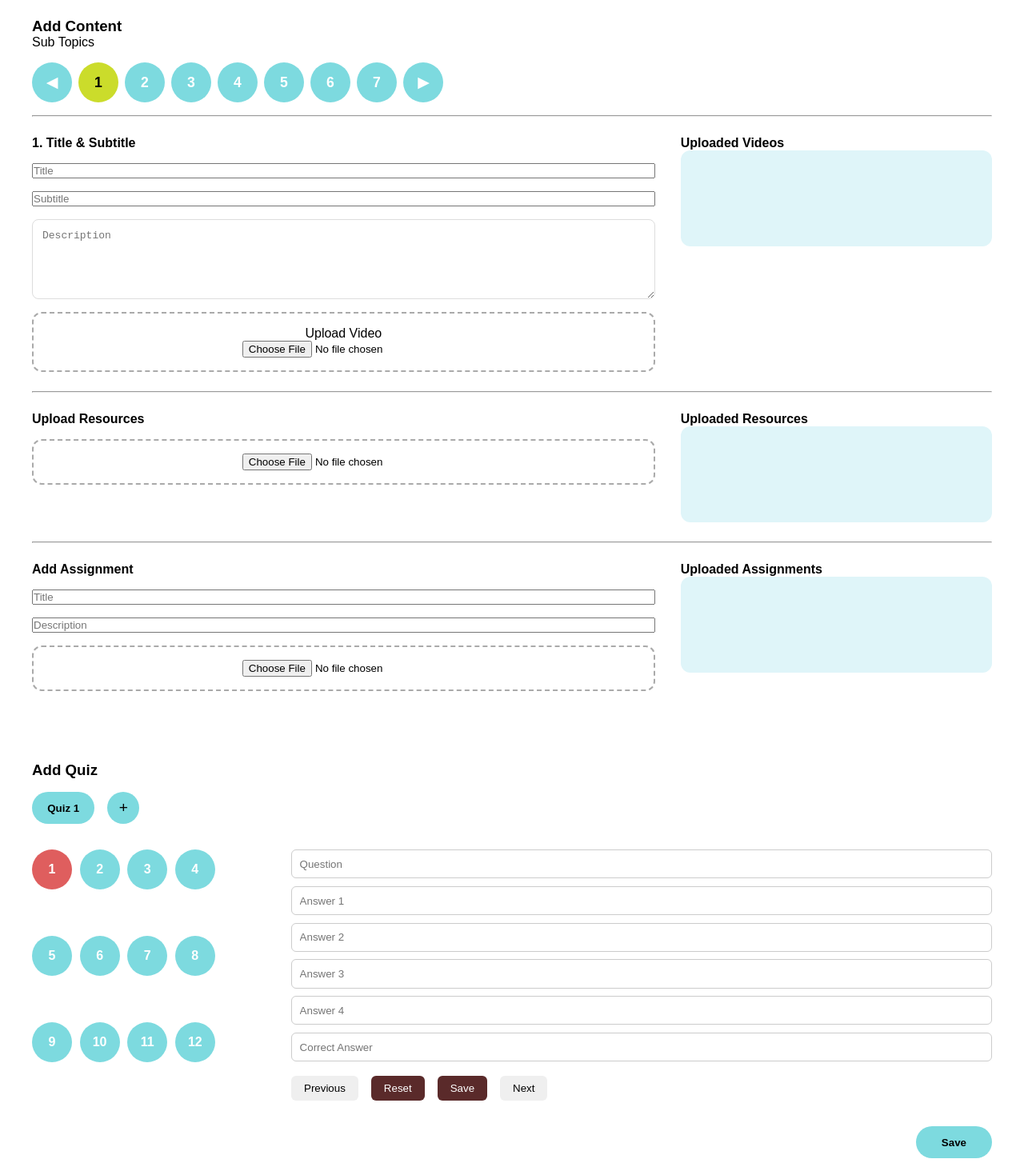
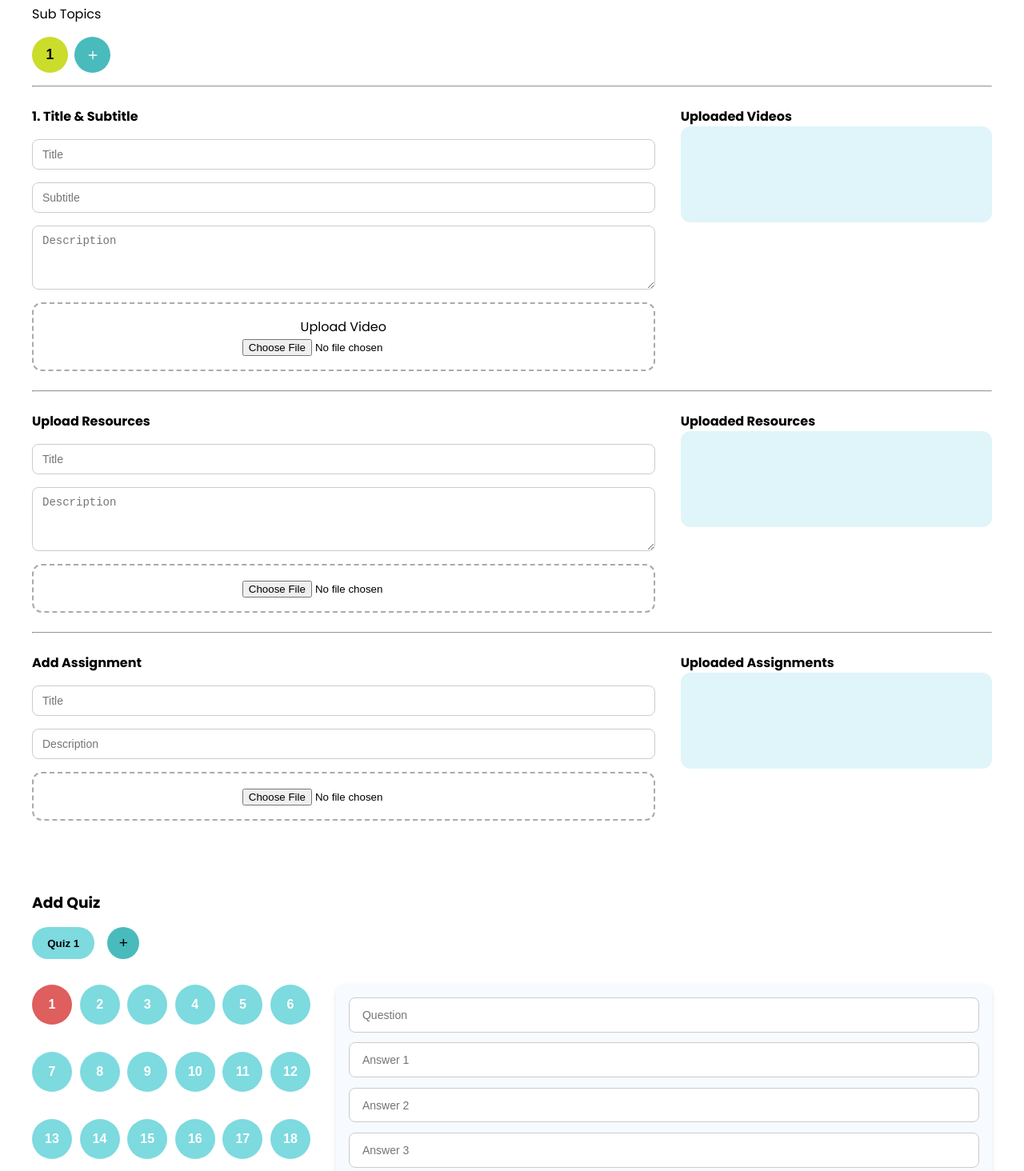
Before and after one commit to ayesh20/e-learn, a React (Vite) app in the folder frontend/: page /LectureOverview in a window 1280 px wide. Shown: the part 946-2410 px from the top of the page at 80% size. Built offline with nearby package versions, Linux system fonts and the light colour scheme; a web font is replaced by a local one.

Commit message:
Update frontend pages

```diff
--- a/frontend/src/components/AddContent/AddContent.jsx
+++ b/frontend/src/components/AddContent/AddContent.jsx
@@ -1,9 +1,11 @@
+// AddContent.js
 import React, { useState } from "react";
 import styles from "./AddContent.module.css";
-import { X } from "lucide-react";
+import { X, Edit, Plus } from "lucide-react";
 
 const AddContent = () => {
   const [page, setPage] = useState(1);
+  const [pages, setPages] = useState([1]);
   const [videoUploads, setVideoUploads] = useState([]);
   const [resourceUploads, setResourceUploads] = useState([]);
   const [assignmentUploads, setAssignmentUploads] = useState([]);
@@ -12,10 +14,11 @@
     const file = e.target.files[0];
     if (!file) return;
     const url = URL.createObjectURL(file);
+    const newItem = { url, name: file.name, title: file.name, description: "" }; // Added title & description
 
-    if (type === "video") setVideoUploads([...videoUploads, url]);
-    if (type === "resource") setResourceUploads([...resourceUploads, url]);
-    if (type === "assignment") setAssignmentUploads([...assignmentUploads, url]);
+    if (type === "video") setVideoUploads([...videoUploads, newItem]);
+    if (type === "resource") setResourceUploads([...resourceUploads, newItem]);
+    if (type === "assignment") setAssignmentUploads([...assignmentUploads, newItem]);
   };
 
   const handleDelete = (index, type) => {
@@ -24,24 +27,90 @@
     if (type === "assignment") setAssignmentUploads(assignmentUploads.filter((_, i) => i !== index));
   };
 
+  const handleEditName = (index, type) => {
+    const newName = prompt("Enter new title:");
+    if (!newName) return;
+
+    if (type === "video") {
+      const updated = [...videoUploads];
+      updated[index].title = newName;
+      setVideoUploads(updated);
+    }
+    if (type === "resource") {
+      const updated = [...resourceUploads];
+      updated[index].title = newName;
+      setResourceUploads(updated);
+    }
+    if (type === "assignment") {
+      const updated = [...assignmentUploads];
+      updated[index].title = newName;
+      setAssignmentUploads(updated);
+    }
+  };
+
+  const handleEditDescription = (index, type) => {
+    const newDesc = prompt("Enter new description:");
+    if (!newDesc) return;
+
+    if (type === "video") {
+      const updated = [...videoUploads];
+      updated[index].description = newDesc;
+      setVideoUploads(updated);
+    }
+    if (type === "resource") {
+      const updated = [...resourceUploads];
+      updated[index].description = newDesc;
+      setResourceUploads(updated);
+    }
+    if (type === "assignment") {
+      const updated = [...assignmentUploads];
+      updated[index].description = newDesc;
+      setAssignmentUploads(updated);
+    }
+  };
+
+  const addPage = () => {
+    const next = pages.length + 1;
+    setPages([...pages, next]);
+    setPage(next);
+  };
+
+  const renderUploads = (uploads, type) => (
+    <div className={styles.preview}>
+      {uploads.map((item, i) => (
+        <div key={i} className={styles.fileBox}>
+          <div className={styles.uploadPreviewBox}>
+            <img src={item.url} alt={`${type}-${i}`} />
+            <div className={styles.overlay}>
+              <button onClick={() => handleEditName(i, type)} className={styles.editBtn}><Edit size={16} /></button>
+              <button onClick={() => handleDelete(i, type)} className={styles.deleteBtn}><X size={16} /></button>
+            </div>
+          </div>
+          <p className={styles.uploadTitle}>{item.title}</p>
+          {item.description && <p className={styles.uploadDesc}>{item.description}</p>}
+          <button className={styles.editDescBtn} onClick={() => handleEditDescription(i, type)}>Edit Description</button>
+        </div>
+      ))}
+    </div>
+  );
+
   return (
     <div className={styles.wrapper}>
       <h3>Add Content</h3>
       <p>Sub Topics</p>
 
-      {/* Pagination numbers */}
+      {/* Pagination */}
       <div className={styles.pagination}>
-        <button onClick={() => setPage((p) => Math.max(1, p - 1))}>◀</button>
-        {Array.from({ length: 7 }).map((_, i) => (
+        {pages.map((num) => (
           <button
-            key={i}
-            className={page === i + 1 ? styles.active : ""}
-            onClick={() => setPage(i + 1)}
+            key={num}
+            className={`${styles.pageBtn} ${page === num ? styles.active : ""}`}
+            onClick={() => setPage(num)}
           >
-            {i + 1}
+            {num}
           </button>
         ))}
-        <button onClick={() => setPage((p) => p + 1)}>▶</button>
+        <button className={styles.addPageBtn} onClick={addPage}><Plus size={16} /></button>
       </div>
 
       <hr />
@@ -50,25 +119,17 @@
       <div className={styles.section}>
         <div className={styles.left}>
           <h4>{page}. Title & Subtitle</h4>
-          <input type="text" placeholder="Title" />
-          <input type="text" placeholder="Subtitle" />
-          <textarea placeholder="Description"></textarea>
+          <input type="text" placeholder="Title" className={styles.inputField} />
+          <input type="text" placeholder="Subtitle" className={styles.inputField} />
+          <textarea placeholder="Description" className={styles.textArea}></textarea>
           <div className={styles.uploadBox}>
             <p>Upload Video</p>
             <input type="file" onChange={(e) => handleUpload(e, "video")} />
           </div>
         </div>
-
         <div className={styles.right}>
           <h4>Uploaded Videos</h4>
-          <div className={styles.preview}>
-            {videoUploads.map((src, i) => (
-              <div key={i} className={styles.fileBox}>
-                <img src={src} alt="upload" />
-                <button onClick={() => handleDelete(i, "video")}><X size={16}/></button>
-              </div>
-            ))}
-          </div>
+          {renderUploads(videoUploads, "video")}
         </div>
       </div>
 
@@ -78,20 +139,15 @@
       <div className={styles.section}>
         <div className={styles.left}>
           <h4>Upload Resources</h4>
+          <input type="text" placeholder="Title" className={styles.inputField} />
+          <textarea placeholder="Description" className={styles.textArea}></textarea>
           <div className={styles.uploadBox}>
             <input type="file" onChange={(e) => handleUpload(e, "resource")} />
           </div>
         </div>
         <div className={styles.right}>
           <h4>Uploaded Resources</h4>
-          <div className={styles.preview}>
-            {resourceUploads.map((src, i) => (
-              <div key={i} className={styles.fileBox}>
-                <img src={src} alt="resource" />
-                <button onClick={() => handleDelete(i, "resource")}><X size={16}/></button>
-              </div>
-            ))}
-          </div>
+          {renderUploads(resourceUploads, "resource")}
         </div>
       </div>
 
@@ -101,22 +157,15 @@
       <div className={styles.section}>
         <div className={styles.left}>
           <h4>Add Assignment</h4>
-          <input type="text" placeholder="Title" />
-          <input type="text" placeholder="Description" />
+          <input type="text" placeholder="Title" className={styles.inputField} />
+          <input type="text" placeholder="Description" className={styles.inputField} />
           <div className={styles.uploadBox}>
             <input type="file" onChange={(e) => handleUpload(e, "assignment")} />
           </div>
         </div>
         <div className={styles.right}>
           <h4>Uploaded Assignments</h4>
-          <div className={styles.preview}>
-            {assignmentUploads.map((src, i) => (
-              <div key={i} className={styles.fileBox}>
-                <img src={src} alt="assignment" />
-                <button onClick={() => handleDelete(i, "assignment")}><X size={16}/></button>
-              </div>
-            ))}
-          </div>
+          {renderUploads(assignmentUploads, "assignment")}
         </div>
       </div>
     </div>
--- a/frontend/src/components/AddContent/AddContent.module.css
+++ b/frontend/src/components/AddContent/AddContent.module.css
@@ -1,7 +1,9 @@
+/* AddContent.module.css */
 .wrapper {
   margin: 2rem auto;
   max-width: 1200px;
   width: 100%;
+  font-family: 'Poppins', sans-serif;
 }
 
 .pagination {
@@ -11,9 +13,10 @@
   margin: 1rem 0;
 }
 
-.pagination button {
-  width: 50px;
-  height: 50px;
+.pageBtn,
+.addPageBtn {
+  width: 45px;
+  height: 45px;
   border-radius: 50%;
   border: none;
   cursor: pointer;
@@ -21,11 +24,19 @@
   color: #fff;
   font-size: 1.1rem;
   font-weight: bold;
+  display: flex;
+  align-items: center;
+  justify-content: center;
+  transition: 0.2s;
 }
 
-.pagination .active {
+.pageBtn.active {
   background: #cbdc2b;
   color: #000;
+}
+
+.addPageBtn {
+  background: #49BBBD;
 }
 
 .section {
@@ -45,11 +56,46 @@
   flex: 1;
 }
 
+.inputField {
+  padding: 10px 12px;
+  border-radius: 8px;
+  border: 1px solid #ccc;
+  font-size: 14px;
+  transition: 0.2s;
+}
+
+.inputField:focus {
+  border-color: #49bbbd;
+  outline: none;
+  box-shadow: 0 0 5px rgba(73, 187, 189, 0.5);
+}
+
+.textArea {
+  padding: 10px 12px;
+  border-radius: 8px;
+  border: 1px solid #ccc;
+  min-height: 80px;
+  font-size: 14px;
+  transition: 0.2s;
+}
+
+.textArea:focus {
+  border-color: #49bbbd;
+  outline: none;
+  box-shadow: 0 0 5px rgba(73, 187, 189, 0.5);
+}
+
 .uploadBox {
   border: 2px dashed #aaa;
   border-radius: 12px;
   padding: 1rem;
   text-align: center;
+  cursor: pointer;
+  transition: 0.2s;
+}
+
+.uploadBox:hover {
+  border-color: #49bbbd;
 }
 
 .preview {
@@ -66,23 +112,65 @@
   position: relative;
   width: 100px;
   height: 80px;
+  border-radius: 6px;
+  overflow: hidden;
+  border: 2px solid transparent;
+  transition: 0.2s;
 }
 
 .fileBox img {
   width: 100%;
   height: 100%;
   object-fit: cover;
-  border-radius: 8px;
+  border-radius: 6px;
 }
 
-.fileBox button {
+/* Overlay for edit/delete icons */
+.overlay {
   position: absolute;
-  top: -8px;
-  right: -8px;
-  background: #ff4d4d;
+  top: 0;
+  left: 0;
+  width: 100%;
+  height: 100%;
+  display: flex;
+  justify-content: center;
+  align-items: center;
+  gap: 5px;
+  background: rgba(0, 0, 0, 0.25);
+  opacity: 0;
+  transition: 0.2s;
+}
+
+.fileBox:hover .overlay {
+  opacity: 1;
+}
+
+.editBtn,
+.deleteBtn {
+  background: #fff;
   border: none;
   border-radius: 50%;
+  padding: 5px;
   cursor: pointer;
-  color: white;
-  padding: 2px 5px;
+  display: flex;
+  align-items: center;
+  justify-content: center;
+  transition: 0.2s;
 }
+
+.editBtn {
+  color: #f0b429; /* yellow */
+}
+
+.deleteBtn {
+  color: #ff4d4d; /* red */
+}
+
+/* Borders for status */
+.red {
+  border-color: red !important; /* Already added */
+}
+
+.yellow {
+  border-color: yellow !important; /* Duplicate in section */
+}
--- a/frontend/src/components/CourseForm/CourseForm.jsx
+++ b/frontend/src/components/CourseForm/CourseForm.jsx
@@ -57,10 +57,7 @@
             <select>
               <option>Category</option>
             </select>
-            <input type="text" placeholder="Duration" />
-            <select>
-              <option>Level</option>
-            </select>
+
           </form>
         </div>
 
--- a/frontend/src/components/QuizSection/QuizSection.jsx
+++ b/frontend/src/components/QuizSection/QuizSection.jsx
@@ -1,39 +1,65 @@
+// QuizSection.js
 import React, { useState } from "react";
 import styles from "./QuizSection.module.css";
 
 const QuizSection = () => {
+  const [quizzes, setQuizzes] = useState([{ id: 1, name: "Quiz 1" }]);
+  const [activeQuiz, setActiveQuiz] = useState(1);
   const [page, setPage] = useState(1);
+  const [questions, setQuestions] = useState(Array.from({ length: 24 }, (_, i) => i + 1));
+
+  const addQuiz = () => {
+    const nextId = quizzes.length + 1;
+    const newQuiz = { id: nextId, name: `Quiz ${nextId}` };
+    setQuizzes([...quizzes, newQuiz]);
+    setActiveQuiz(nextId);
+    setPage(1); // Reset page to first question of new quiz
+  };
+
+  const addQuestion = () => {
+    setQuestions([...questions, questions.length + 1]);
+    setPage(questions.length + 1);
+  };
 
   return (
     <div className={styles.quiz}>
       <h3>Add Quiz</h3>
 
       <div className={styles.top}>
-        <button className={styles.quizBtn}>Quiz 1</button>
-        <button className={styles.addBtn}>+</button>
+        {quizzes.map((q) => (
+          <button
+            key={q.id}
+            className={`${styles.quizBtn} ${activeQuiz === q.id ? styles.activeQuiz : ""}`}
+            onClick={() => setActiveQuiz(q.id)}
+          >
+            {q.name}
+          </button>
+        ))}
+        <button className={styles.addBtn} onClick={addQuiz}>+</button>
       </div>
 
       <div className={styles.main}>
         {/* Pagination grid */}
         <div className={styles.pagination}>
-          {Array.from({ length: 12 }).map((_, i) => (
+          {questions.map((num) => (
             <button
-              key={i}
-              className={page === i + 1 ? styles.active : ""}
-              onClick={() => setPage(i + 1)}
+              key={num}
+              className={`${styles.pageBtn} ${page === num ? styles.active : ""}`}
+              onClick={() => setPage(num)}
             >
-              {i + 1}
+              {num}
             </button>
           ))}
+          <button className={styles.addPageBtn} onClick={addQuestion}>+</button>
         </div>
 
         {/* Question form */}
         <div className={styles.questionBox}>
-          <input type="text" placeholder="Question" />
+          <input type="text" placeholder="Question" className={styles.inputField} />
           {[1, 2, 3, 4].map((num) => (
-            <input key={num} type="text" placeholder={`Answer ${num}`} />
+            <input key={num} type="text" placeholder={`Answer ${num}`} className={styles.inputField} />
           ))}
-          <input type="text" placeholder="Correct Answer" />
+          <input type="text" placeholder="Correct Answer" className={styles.inputField} />
 
           <div className={styles.actions}>
             <button>Previous</button>
@@ -44,7 +70,7 @@
         </div>
       </div>
 
-      <button className={styles.bigSave}>Save</button>
+      <button className={styles.bigSave}>Save All</button>
     </div>
   );
 };
--- a/frontend/src/components/QuizSection/QuizSection.module.css
+++ b/frontend/src/components/QuizSection/QuizSection.module.css
@@ -1,3 +1,4 @@
+/* QuizSection.module.css */
 .quiz {
   margin: 2rem auto;
   max-width: 1200px;
@@ -5,6 +6,7 @@
   display: flex;
   flex-direction: column;
   gap: 1rem;
+  font-family: 'Poppins', sans-serif;
 }
 
 .top {
@@ -22,7 +24,7 @@
 }
 
 .addBtn {
-  background: #7ddadf;
+  background: #49BBBD;
   border: none;
   width: 40px;
   height: 40px;
@@ -37,15 +39,16 @@
   margin-top: 1rem;
 }
 
-/* Pagination grid (4 per row) */
+/* Pagination grid */
 .pagination {
   display: grid;
-  grid-template-columns: repeat(4, 50px);
+  grid-template-columns: repeat(6, 50px);
   gap: 0.6rem;
   flex: 1;
 }
 
-.pagination button {
+.pageBtn,
+.addPageBtn {
   width: 50px;
   height: 50px;
   border-radius: 50%;
@@ -55,23 +58,41 @@
   color: white;
   font-weight: bold;
   font-size: 1rem;
+  transition: 0.2s;
 }
 
-.pagination .active {
+.pageBtn.active {
   background: #df5e5e;
 }
 
+.addPageBtn {
+  background: #49BBBD;
+}
+
+/* Question form styling */
 .questionBox {
   flex: 3;
   display: flex;
   flex-direction: column;
-  gap: 0.6rem;
+  gap: 0.8rem;
+  background: #f7faff;
+  padding: 1rem;
+  border-radius: 12px;
+  box-shadow: 0 2px 6px rgba(0,0,0,0.1);
 }
 
-.questionBox input {
-  padding: 0.6rem;
+.inputField {
+  padding: 0.8rem 1rem;
+  border-radius: 8px;
   border: 1px solid #ccc;
-  border-radius: 6px;
+  font-size: 14px;
+  transition: 0.2s;
+}
+
+.inputField:focus {
+  border-color: #49bbbd;
+  outline: none;
+  box-shadow: 0 0 5px rgba(73, 187, 189, 0.4);
 }
 
 .actions {
@@ -85,22 +106,23 @@
   border-radius: 6px;
   border: none;
   cursor: pointer;
+  background: #7ddadf;
+  color: #fff;
+  font-weight: 500;
 }
 
 .reset {
-  background: #5a2a2a;
-  color: white;
+  background: #ff6b6b;
 }
 
 .save {
-  background: #5a2a2a;
-  color: white;
+  background: #49BBBD;
 }
 
 .bigSave {
   margin-top: 1rem;
   align-self: flex-end;
-  background: #7ddadf;
+  background: #49BBBD;
   padding: 0.8rem 2rem;
   border-radius: 25px;
   border: none;
```
Also changed, not shown: frontend/src/components/CourseCard/CourseCard.jsx (+12 -3 lines), frontend/src/pages/InstructorDashboard/InstructorDashboard.jsx (+59 -74 lines).
